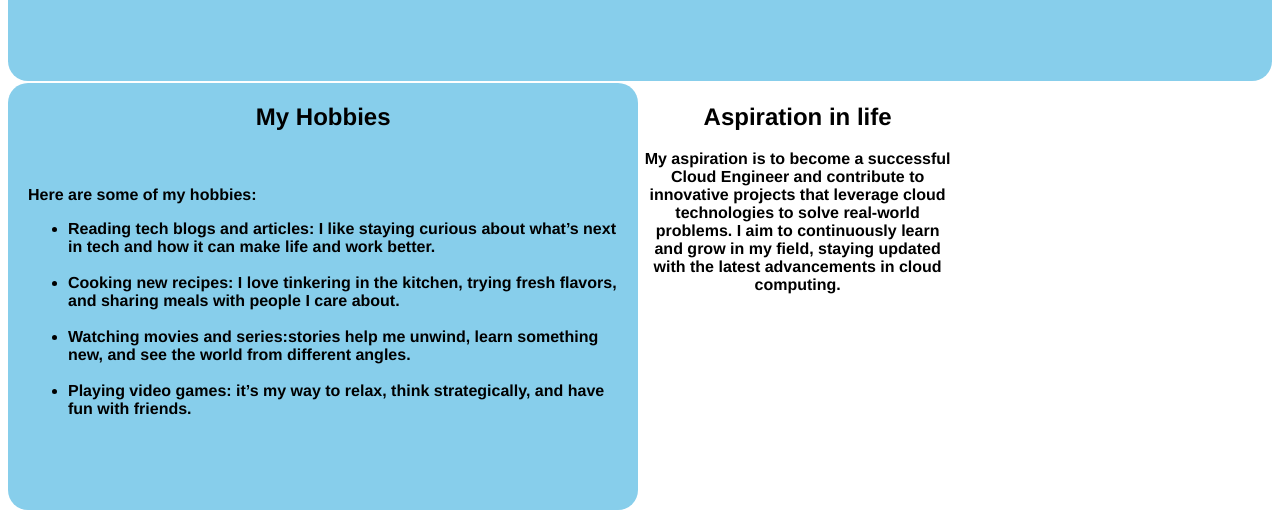
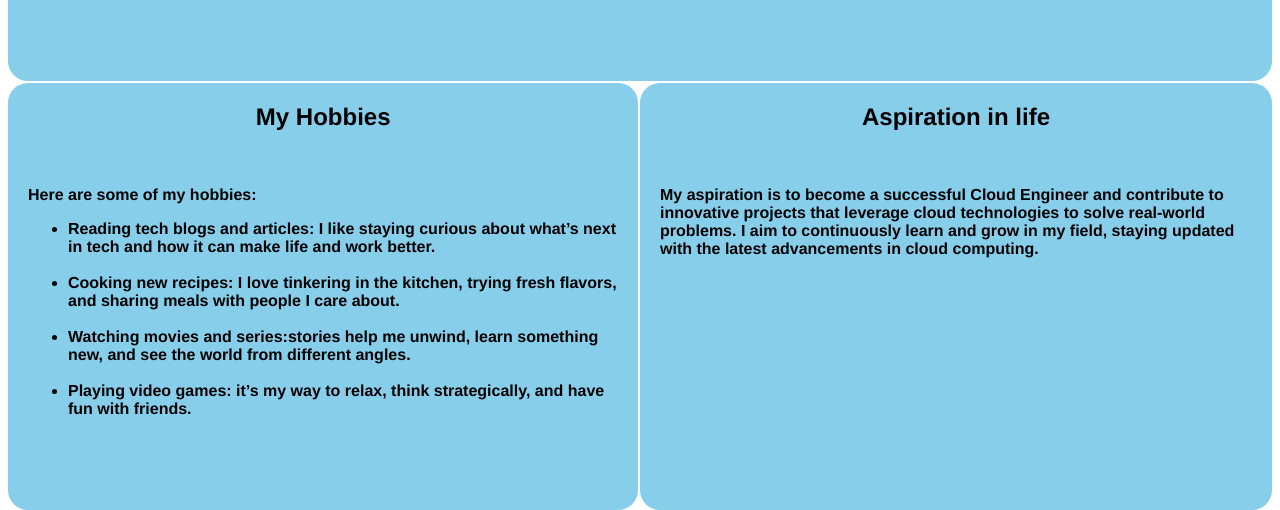
Before and after one commit to RealKingHubs/alt-css-grid-assignment, a plain HTML site: page index.html in a window 1280 px wide. Shown: the part 447-957 px from the top of the page. Drawn offline with Linux system fonts and the light colour scheme.

Commit message:
Add styles for main and aspirations sections

```diff
--- a/styles.css
+++ b/styles.css
@@ -80,3 +80,18 @@ aside {
   justify-self: left;
   text-align: left;
 }
+
+/*aspiration set*/
+main {
+  grid-area: main;
+  background: skyblue;
+  border-radius: var(--main-redius);
+}
+
+.aspirations {
+  padding: 20px;
+  border-radius: var(--main-redius);
+  height: 30vh;
+  padding-bottom: 100px;
+  text-align: left;
+}
```
